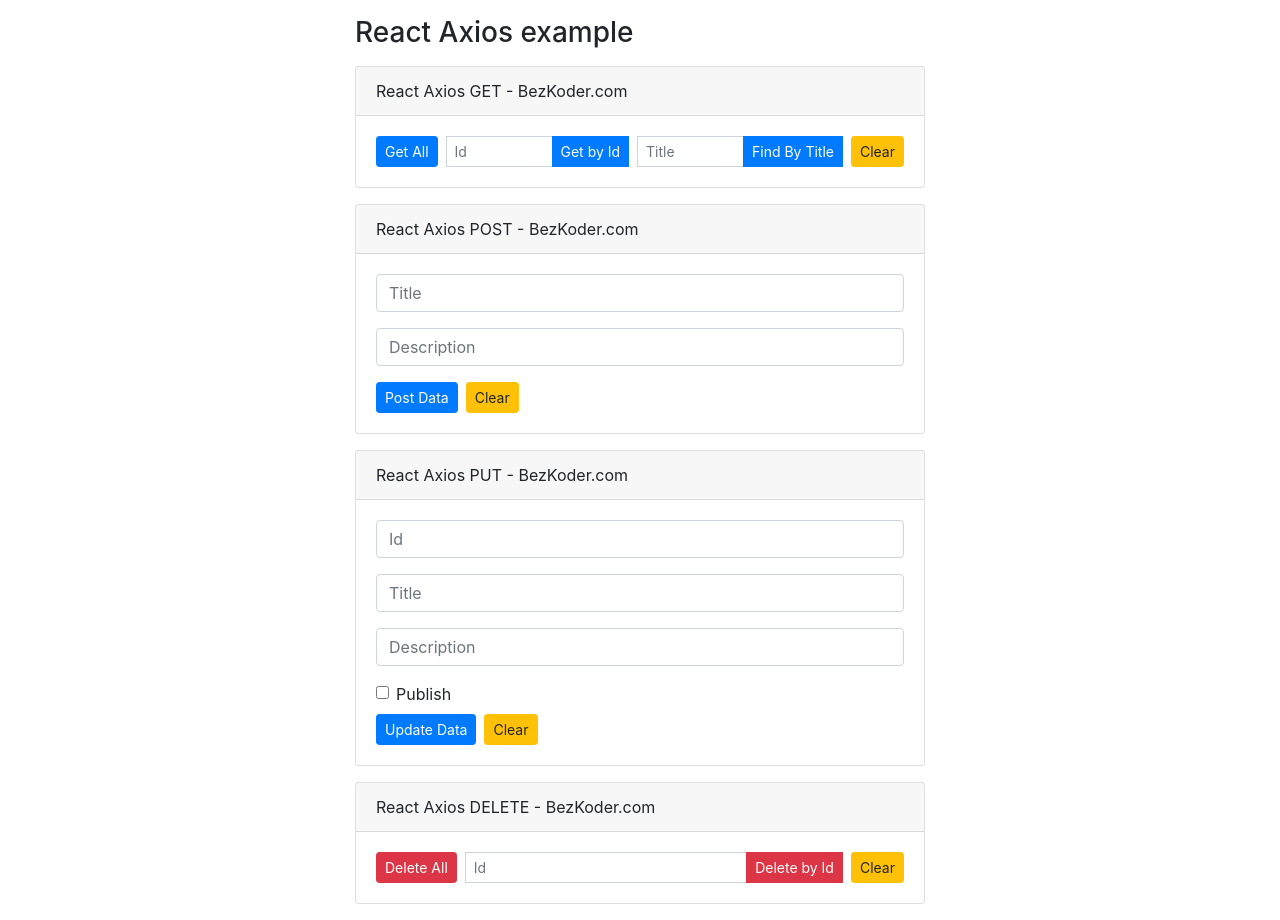
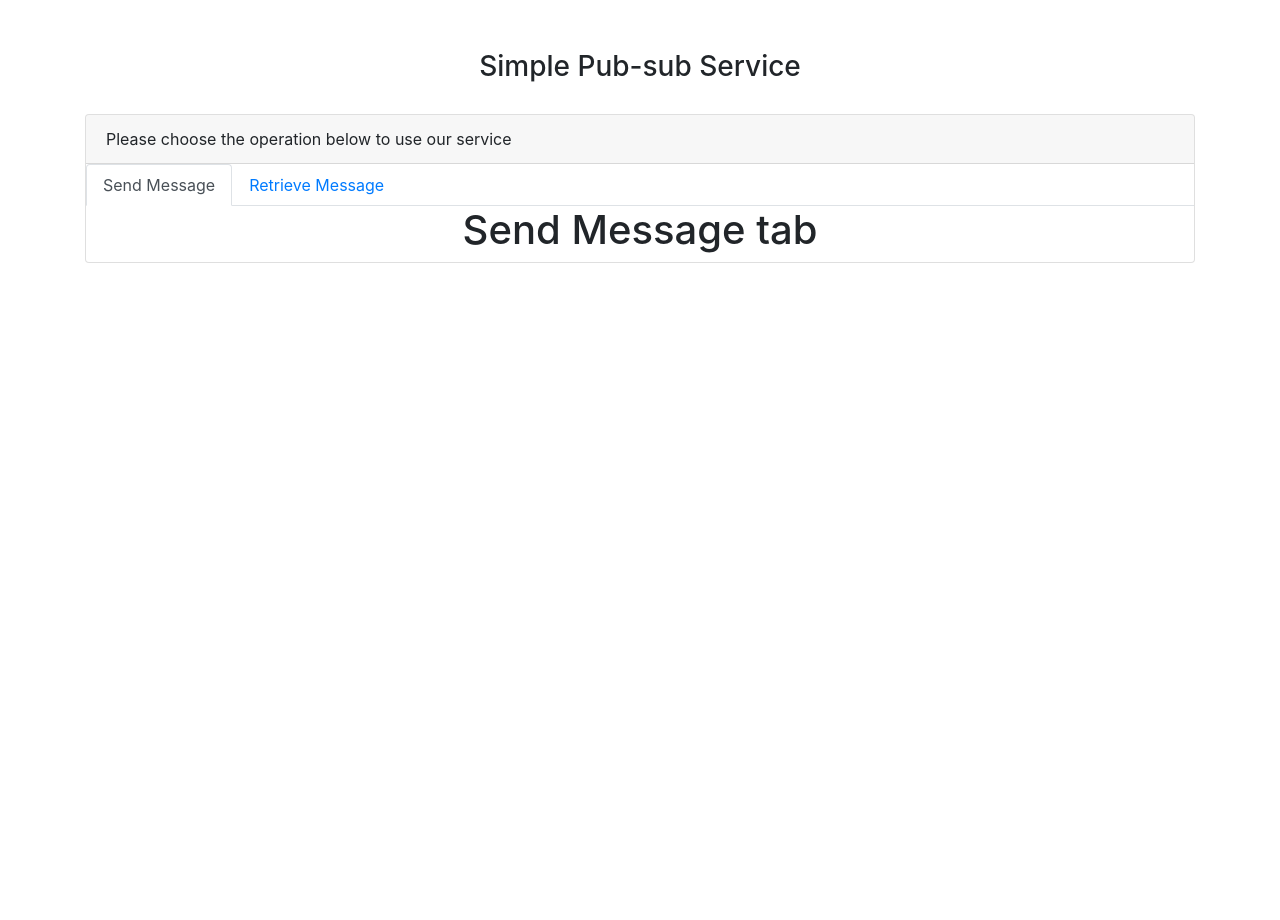
Before and after one commit to halo93/pub-sub-client, a React (Create React App) app: page / in a window 1280 px wide. After the commit the page ends 800 px from the top, so only its background shows below. Built offline with nearby package versions, Linux system fonts and the light colour scheme.

Commit message:
Feature: customize code base + add tabs

```diff
--- a/src/App.css
+++ b/src/App.css
@@ -1,3 +1,3 @@
-#app {
-  max-width: 600px;
-}
+/*#app {*/
+/*  max-width: 600px;*/
+/*}*/
--- a/src/App.js
+++ b/src/App.js
@@ -1,5 +1,6 @@
 import React, { useRef, useState } from "react";
 import "./App.css";
+import Tab from "./components/Tab";
 
 import apiClient from "./http-common";
 
@@ -10,17 +11,8 @@ function App() {
   const post_title = useRef(null);
   const post_description = useRef(null);
 
-  const put_id = useRef(null);
-  const put_title = useRef(null);
-  const put_description = useRef(null);
-  const put_published = useRef(null);
-
-  const delete_id = useRef(null);
-
   const [getResult, setGetResult] = useState(null);
   const [postResult, setPostResult] = useState(null);
-  const [putResult, setPutResult] = useState(null);
-  const [deleteResult, setDeleteResult] = useState(null);
 
   const fortmatResponse = (res) => {
     return JSON.stringify(res, null, 2);
@@ -113,72 +105,6 @@ function App() {
     }
   }
 
-  async function putData() {
-    const id = put_id.current.value;
-
-    if (id) {
-      const putData = {
-        title: put_title.current.value,
-        description: put_description.current.value,
-        published: put_published.current.checked,
-      };
-
-      try {
-        const res = await apiClient.put(`/tutorials/${id}`, putData, {
-          headers: {
-            "x-access-token": "token-value",
-          },
-        });
-
-        const result = {
-          status: res.status + "-" + res.statusText,
-          headers: res.headers,
-          data: res.data,
-        };
-
-        setPutResult(fortmatResponse(result));
-      } catch (err) {
-        setPutResult(fortmatResponse(err.response?.data || err));
-      }
-    }
-  }
-
-  async function deleteAllData() {
-    try {
-      const res = await apiClient.delete("/tutorials");
-
-      const result = {
-        status: res.status + "-" + res.statusText,
-        headers: res.headers,
-        data: res.data,
-      };
-
-      setDeleteResult(fortmatResponse(result));
-    } catch (err) {
-      setDeleteResult(fortmatResponse(err.response?.data || err));
-    }
-  }
-
-  async function deleteDataById() {
-    const id = delete_id.current.value;
-
-    if (id) {
-      try {
-        const res = await apiClient.delete(`/tutorials/${id}`);
-
-        const result = {
-          status: res.status + "-" + res.statusText,
-          headers: res.headers,
-          data: res.data,
-        };
-
-        setDeleteResult(fortmatResponse(result));
-      } catch (err) {
-        setDeleteResult(fortmatResponse(err.response?.data || err));
-      }
-    }
-  }
-
   const clearGetOutput = () => {
     setGetResult(null);
   };
@@ -187,96 +113,51 @@ function App() {
     setPostResult(null);
   };
 
-  const clearPutOutput = () => {
-    setPutResult(null);
-  };
+  return (
+    <div id="app" className="container my-12">
+      <h3 style={{ marginTop : '50px', marginBottom: '30px', textAlign: 'center' }}>Simple Pub-sub Service</h3>
 
-  const clearDeleteOutput = () => {
-    setDeleteResult(null);
-  };
+      {/*<div className="card mt-3">*/}
+      {/*  <div className="card-header">React Axios GET </div>*/}
+      {/*  <div className="card-body">*/}
+      {/*    <div className="input-group input-group-sm">*/}
+      {/*      <button className="btn btn-sm btn-primary" onClick={getAllData}>Get All</button>*/}
 
-  return (
-    <div id="app" className="container my-3">
-      <h3>React Axios example</h3>
+      {/*      <input type="text" ref={get_id} className="form-control ml-2" placeholder="Id" />*/}
+      {/*      <div className="input-group-append">*/}
+      {/*        <button className="btn btn-sm btn-primary" onClick={getDataById}>Get by Id</button>*/}
+      {/*      </div>*/}
 
-      <div className="card mt-3">
-        <div className="card-header">React Axios GET - BezKoder.com</div>
-        <div className="card-body">
-          <div className="input-group input-group-sm">
-            <button className="btn btn-sm btn-primary" onClick={getAllData}>Get All</button>
+      {/*      <input type="text" ref={get_title} className="form-control ml-2" placeholder="Title" />*/}
+      {/*      <div className="input-group-append">*/}
+      {/*        <button className="btn btn-sm btn-primary" onClick={getDataByTitle}>Find By Title</button>*/}
+      {/*      </div>*/}
 
-            <input type="text" ref={get_id} className="form-control ml-2" placeholder="Id" />
-            <div className="input-group-append">
-              <button className="btn btn-sm btn-primary" onClick={getDataById}>Get by Id</button>
-            </div>
+      {/*      <button className="btn btn-sm btn-warning ml-2" onClick={clearGetOutput}>Clear</button>*/}
+      {/*    </div>   */}
+      {/*    */}
+      {/*    { getResult && <div className="alert alert-secondary mt-2" role="alert"><pre>{getResult}</pre></div> }*/}
+      {/*  </div>*/}
+      {/*</div>*/}
 
-            <input type="text" ref={get_title} className="form-control ml-2" placeholder="Title" />
-            <div className="input-group-append">
-              <button className="btn btn-sm btn-primary" onClick={getDataByTitle}>Find By Title</button>
-            </div>
+      {/*<div className="card mt-3">*/}
+      {/*  <div className="card-header">React Axios POST - BezKoder.com</div>*/}
+      {/*  <div className="card-body">*/}
+      {/*    <div className="form-group">*/}
+      {/*      <input type="text" className="form-control" ref={post_title} placeholder="Title" />*/}
+      {/*    </div>*/}
+      {/*    <div className="form-group">*/}
+      {/*      <input type="text" className="form-control" ref={post_description} placeholder="Description" />*/}
+      {/*    </div>*/}
+      {/*    <button className="btn btn-sm btn-primary" onClick={postData}>Post Data</button>*/}
+      {/*    <button className="btn btn-sm btn-warning ml-2" onClick={clearPostOutput}>Clear</button>*/}
 
-            <button className="btn btn-sm btn-warning ml-2" onClick={clearGetOutput}>Clear</button>
-          </div>
-
-          { getResult && <div className="alert alert-secondary mt-2" role="alert"><pre>{getResult}</pre></div> }
-        </div>
-      </div>
-
-      <div className="card mt-3">
-        <div className="card-header">React Axios POST - BezKoder.com</div>
-        <div className="card-body">
-          <div className="form-group">
-            <input type="text" className="form-control" ref={post_title} placeholder="Title" />
-          </div>
-          <div className="form-group">
-            <input type="text" className="form-control" ref={post_description} placeholder="Description" />
-          </div>
-          <button className="btn btn-sm btn-primary" onClick={postData}>Post Data</button>
-          <button className="btn btn-sm btn-warning ml-2" onClick={clearPostOutput}>Clear</button>
-
-          { postResult && <div className="alert alert-secondary mt-2" role="alert"><pre>{postResult}</pre></div> }
-        </div>
-      </div>
-
-      <div className="card mt-3">
-        <div className="card-header">React Axios PUT - BezKoder.com</div>
-        <div className="card-body">
-          <div className="form-group">
-            <input type="text" className="form-control" ref={put_id} placeholder="Id" />
-          </div>
-          <div className="form-group">
-            <input type="text" className="form-control" ref={put_title} placeholder="Title" />
-          </div>
-          <div className="form-group">
-            <input type="text" className="form-control" ref={put_description} placeholder="Description" />
-          </div>
-          <div className="form-check mb-2">
-            <input type="checkbox" className="form-check-input" ref={put_published} />
-            <label className="form-check-label" htmlFor="put_published">Publish</label>
-          </div>
-          <button className="btn btn-sm btn-primary" onClick={putData}>Update Data</button>
-          <button className="btn btn-sm btn-warning ml-2" onClick={clearPutOutput}>Clear</button>
-
-          { putResult && <div className="alert alert-secondary mt-2" role="alert"><pre>{putResult}</pre></div> }
-        </div>
-      </div>
-
-      <div className="card mt-3">
-        <div className="card-header">React Axios DELETE - BezKoder.com</div>
-        <div className="card-body">
-          <div className="input-group input-group-sm">
-            <button className="btn btn-sm btn-danger" onClick={deleteAllData}>Delete All</button>
-
-            <input type="text" ref={delete_id} className="form-control ml-2" placeholder="Id" />
-            <div className="input-group-append">
-              <button className="btn btn-sm btn-danger" onClick={deleteDataById}>Delete by Id</button>
-            </div>
-
-            <button className="btn btn-sm btn-warning ml-2" onClick={clearDeleteOutput}>Clear</button>
-          </div>
-
-          { deleteResult && <div className="alert alert-secondary mt-2" role="alert"><pre>{deleteResult}</pre></div> }
-        </div>
+      {/*    { postResult && <div className="alert alert-secondary mt-2" role="alert"><pre>{postResult}</pre></div> }*/}
+      {/*  </div>*/}
+      {/*</div>*/}
+      <div className="card mt-12">
+        <div className="card-header">Please choose the operation below to use our service</div>
+        <Tab />
       </div>
 
     </div>
--- /dev/null
+++ b/src/components/FirstTab.jsx
@@ -0,0 +1,15 @@
+// import {useEffect} from "react";
+
+const FirstTab = ({ clean }) => {
+
+    // useEffect(() => {
+    //     if (clean) {
+    //
+    //     }
+    // }, []);
+
+    return (
+        <h1>Send Message tab</h1>
+    );
+};
+export default FirstTab;
--- /dev/null
+++ b/src/components/SecondTab.jsx
@@ -0,0 +1,15 @@
+// import {useEffect} from "react";
+
+const SecondTab = ({ clean }) => {
+
+    // useEffect(() => {
+    //     if (clean) {
+    //
+    //     }
+    // }, []);
+
+    return (
+        <h1>Receive Message tab</h1>
+    );
+};
+export default SecondTab;
--- /dev/null
+++ b/src/components/Tab.jsx
@@ -0,0 +1,51 @@
+import React, {useState} from "react";
+import FirstTab from "./FirstTab";
+import SecondTab from "./SecondTab";
+
+const Tab = () => {
+    const [activeTab, setActiveTab] = useState('tab1');
+    const [clean, setClean] = useState(false);
+
+    const handleTab1 = () => {
+        // update the state to tab1
+        setActiveTab('tab1');
+        // setTab(1);
+        setClean(true);
+    };
+
+    const handleTab2 = () => {
+        // update the state to tab2
+        setActiveTab('tab2');
+        // setTab(2);
+        setClean(true);
+    };
+
+    return (
+        <div className="Tabs">
+            {console.log(activeTab)}
+            <ul className="nav nav-tabs">
+                <li className={activeTab === 'tab1' ? 'nav-item active' : 'nav-item'} onClick={handleTab1}>
+                    <a className={activeTab === 'tab1' ? 'nav-link active' : 'nav-link'}>Send Message</a>
+                </li>
+                <li className={activeTab === 'tab2' ? 'nav-item active' : 'nav-item'} onClick={handleTab2}>
+                    <a className={activeTab === 'tab2' ? 'nav-link active' : 'nav-link'}>Retrieve Message</a>
+                </li>
+            </ul>
+            <div>
+                {activeTab === 'tab1' ? (
+                    <div className="outlet d-flex justify-content-center">
+                        <FirstTab
+                            clean={clean}
+                        />
+                    </div>
+                ) : (
+                    <div className="justify-content-center">
+                        <SecondTab clean={clean} />
+                    </div>
+                )}
+            </div>
+        </div>
+    )
+}
+
+export default Tab;
```
Also changed, not shown: 1 other file (tests, documents, lock files or other folders).
